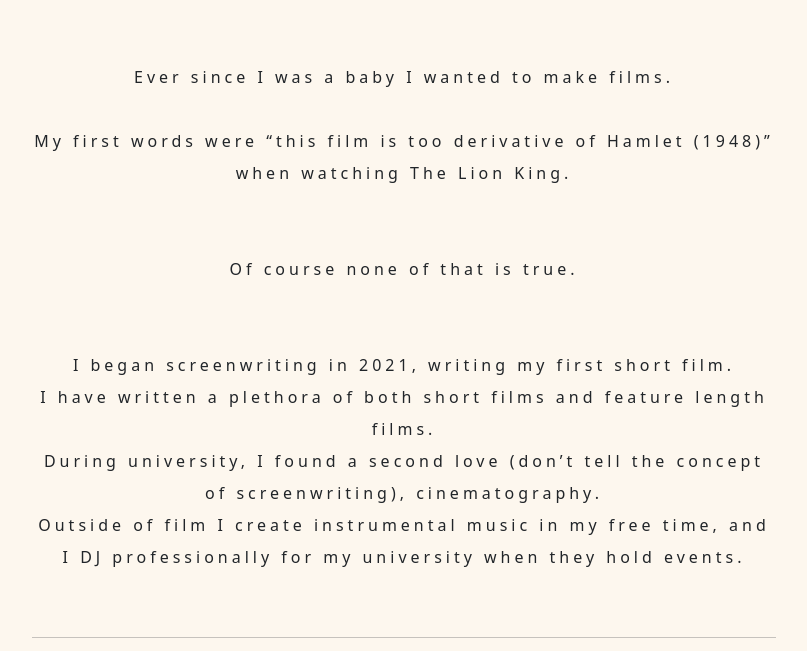
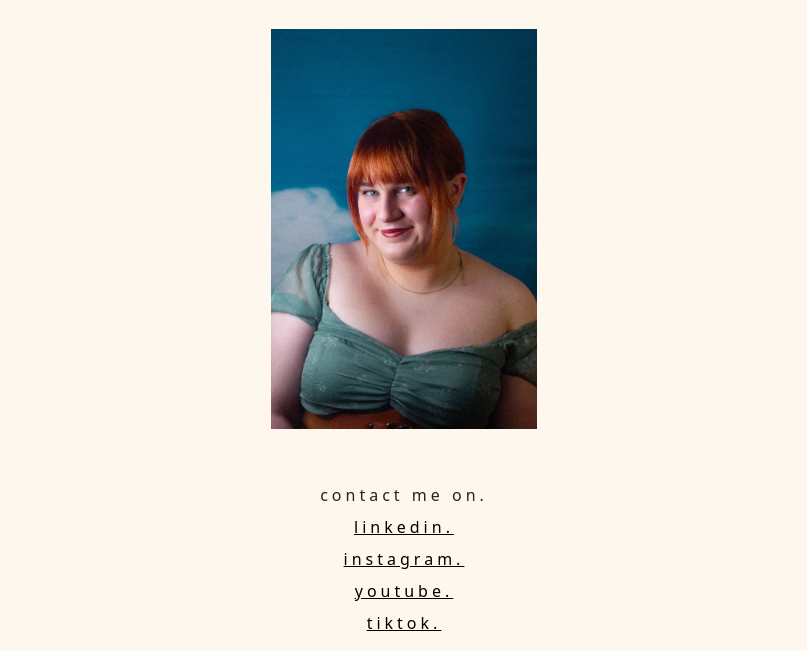
Before and after one commit to harryfresco/alliefresco, a plain HTML site: page about.html in a window 1280 px wide. Shown: the part 107-758 px from the top of the page, without its empty margins (236-1043 px from the left). Drawn offline with nearby package versions, Linux system fonts and the light colour scheme.

Commit message:
updated links and img

```diff
--- a/about.html
+++ b/about.html
@@ -21,11 +21,28 @@
             <h1><a href="index.html">ALLIE FRESCO </a></h1>
             <a href="index.html" class="backButton">< BACK</a>
         </div>
-<BR><BR>
+<BR>
         <div class="row">
 
 
             <div class="col-12 mainSections">
+                <div class="row justify-content-center">
+
+                        <div class="col">
+
+                            <img src="img/SMILING.webp" height="400px">
+                        </div>
+
+                <div class="col-12 museum">
+                    <p>
+                        contact me on.<br>
+                        <a href="https://www.linkedin.com/in/allie-fresco-a235692b6/" target="_blank" style="text-decoration: underline;">linkedin.</a><br>
+                        <a href="https://www.instagram.com/alliefrescofilm?igsh=amN1NnIxYTV6dTZx" target="_blank" style="text-decoration: underline;">instagram.</a><br>
+                        <a href="https://www.youtube.com/channel/UC7wyZXboXPsHy1R96m_KHow"target="_blank"style="text-decoration: underline;">youtube.</a><br>
+                        <a href="https://www.tiktok.com/@afrescofilm?is_from_webapp=1&sender_device=pc"target="_blank"style="text-decoration: underline;">tiktok.</a>
+                </p>
+                </div>   </div>
+
                 <p> Ever since I was a baby I wanted to make films.<br><br> My first words were “this film is too derivative of Hamlet (1948)” when watching The Lion King.
                    <br><br><br> Of course none of that is true.<br><br><br>
                    I began screenwriting in 2021, writing my first short film. <br>
@@ -95,12 +112,7 @@ Outside of film I create instrumental music in my free time, and I DJ profession
                     </div>
                 </div><hr>
 
-                <p>
-                        contact me on.<br>
-                        <a href="https://www.linkedin.com/in/allie-fresco-a235692b6/" target="_blank" style="text-decoration: underline;">linkedin.</a><br>
-                        <a href="https://www.youtube.com/channel/UC7wyZXboXPsHy1R96m_KHow"target="_blank"style="text-decoration: underline;">youtube.</a><br>
-                        <a href="https://www.tiktok.com/@afrescofilm?is_from_webapp=1&sender_device=pc"target="_blank"style="text-decoration: underline;">tiktok.</a>
-                </p>
+
             </div>
 
  </div>
```
Also changed, not shown: index.html (+11 -1 lines), img/NOT SMILING 2.webp (added), img/SMILING.webp (added), 1 other file.
